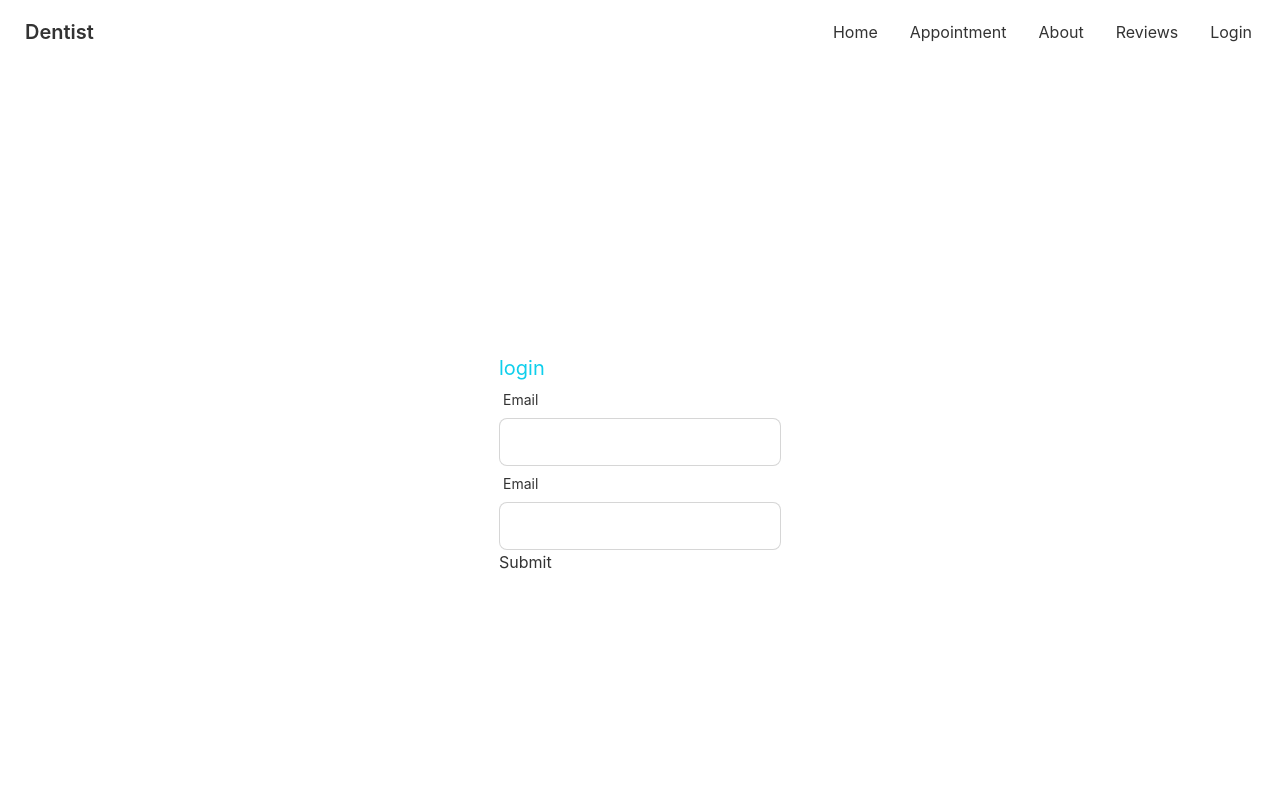
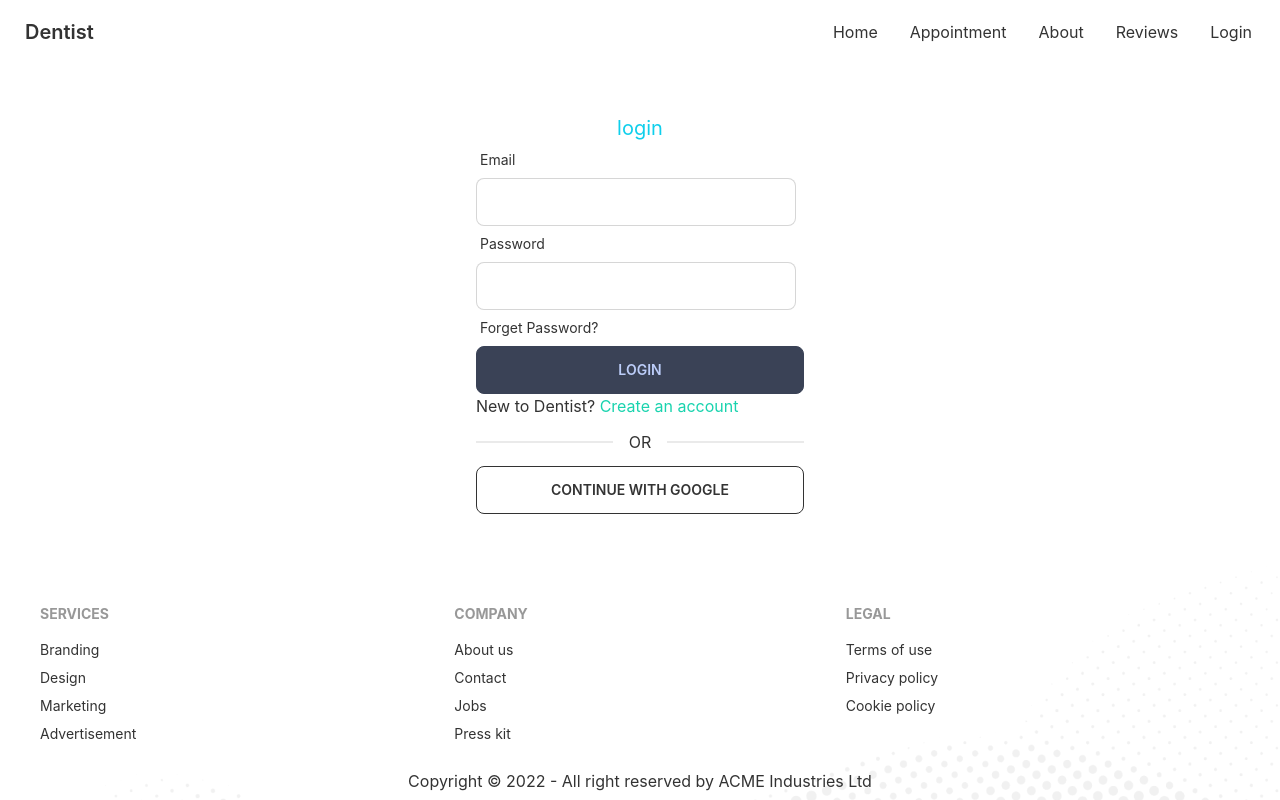
Before and after one commit to soharab007/dentist-full-stack-client, a React (Create React App) app: page /login in a window 1280 px wide. Shown: the top 800 px of the page. Built offline with nearby package versions, Linux system fonts and the light colour scheme.

Commit message:
Explore React hook form validation, error handling

```diff
--- a/package.json
+++ b/package.json
@@ -8,6 +8,7 @@
     "@testing-library/user-event": "^13.5.0",
     "daisyui": "^2.51.3",
     "date-fns": "^2.29.3",
+    "firebase": "^9.17.2",
     "react": "^18.2.0",
     "react-day-picker": "^8.6.0",
     "react-dom": "^18.2.0",
--- /dev/null
+++ b/src/Firebase/Firebase.config.js
@@ -0,0 +1,18 @@
+// Import the functions you need from the SDKs you need
+import { initializeApp } from "firebase/app";
+// TODO: Add SDKs for Firebase products that you want to use
+// https://firebase.google.com/docs/web/setup#available-libraries
+
+// Your web app's Firebase configuration
+const firebaseConfig = {
+  apiKey: process.env.REACT_APP_apiKey,
+  authDomain: process.env.REACT_APP_authDomain,
+  projectId: process.env.REACT_APP_projectId,
+  storageBucket: process.env.REACT_APP_storageBucket,
+  messagingSenderId: process.env.REACT_APP_messagingSenderId,
+  appId: process.env.REACT_APP_appId,
+};
+
+// Initialize Firebase
+const app = initializeApp(firebaseConfig);
+export default app;
--- a/src/Pages/Login/Login.js
+++ b/src/Pages/Login/Login.js
@@ -1,39 +1,77 @@
 import React from "react";
-import { useState } from "react";
 import { useForm } from "react-hook-form";
+import { Link } from "react-router-dom";
 
 const Login = () => {
-  const { register, handleSubmit } = useForm();
-  const [data, setData] = useState("");
+  const {
+    register,
+    formState: { errors },
+    handleSubmit,
+  } = useForm();
+
+  const handleLogin = (data) => {
+    console.log(data);
+  };
 
   return (
-    <div className="h-[800px]  flex justify-center items-center">
-      <div>
-        <h2 className="text-primary text-xl">login</h2>
-        <form onSubmit={handleSubmit((data) => setData(JSON.stringify(data)))}>
+    <div className="h-[500px]  flex justify-center items-center">
+      <div className=" w-96 p-7">
+        <h2 className="text-primary text-center text-xl">login</h2>
+        <form onSubmit={handleSubmit(handleLogin)}>
           <div className="form-control w-full max-w-xs">
             <label className="label">
               <span className="label-text">Email</span>
             </label>
             <input
               type="email"
-              {...register("email")}
+              {...register("email", { required: "Email Address is required" })}
               className="input input-bordered w-full max-w-xs"
             />
+            {errors.email && (
+              <p className="text-red-600">{errors.email?.message}</p>
+            )}
           </div>
           <div className="form-control w-full max-w-xs">
             <label className="label">
-              <span className="label-text">Email</span>
+              <span className="label-text">Password</span>
             </label>
             <input
               type="password"
-              {...register("password")}
+              {...register(
+                "password",
+
+                {
+                  required: "Password is required",
+                  minLength: {
+                    value: 6,
+                    message: "Password must be 6 characters or longer",
+                  },
+                }
+              )}
               className="input input-bordered w-full max-w-xs"
             />
+            {errors.password && (
+              <p className="text-red-600">{errors.password?.message}</p>
+            )}
+            <label className="label">
+              <span className="label-text">Forget Password?</span>
+            </label>
           </div>
-          <p>{data}</p>
-          <input type="submit" />
+
+          <input
+            className="btn btn-accent w-full"
+            type="submit"
+            value="Login"
+          />
         </form>
+        <p>
+          New to Dentist?{" "}
+          <Link className="text-secondary" to="/signup">
+            Create an account
+          </Link>
+        </p>
+        <div className="divider">OR</div>
+        <button className="btn btn-outline w-full">Continue With Google</button>
       </div>
     </div>
   );
```
Also changed, not shown: 1 other file (tests, documents, lock files or other folders).
